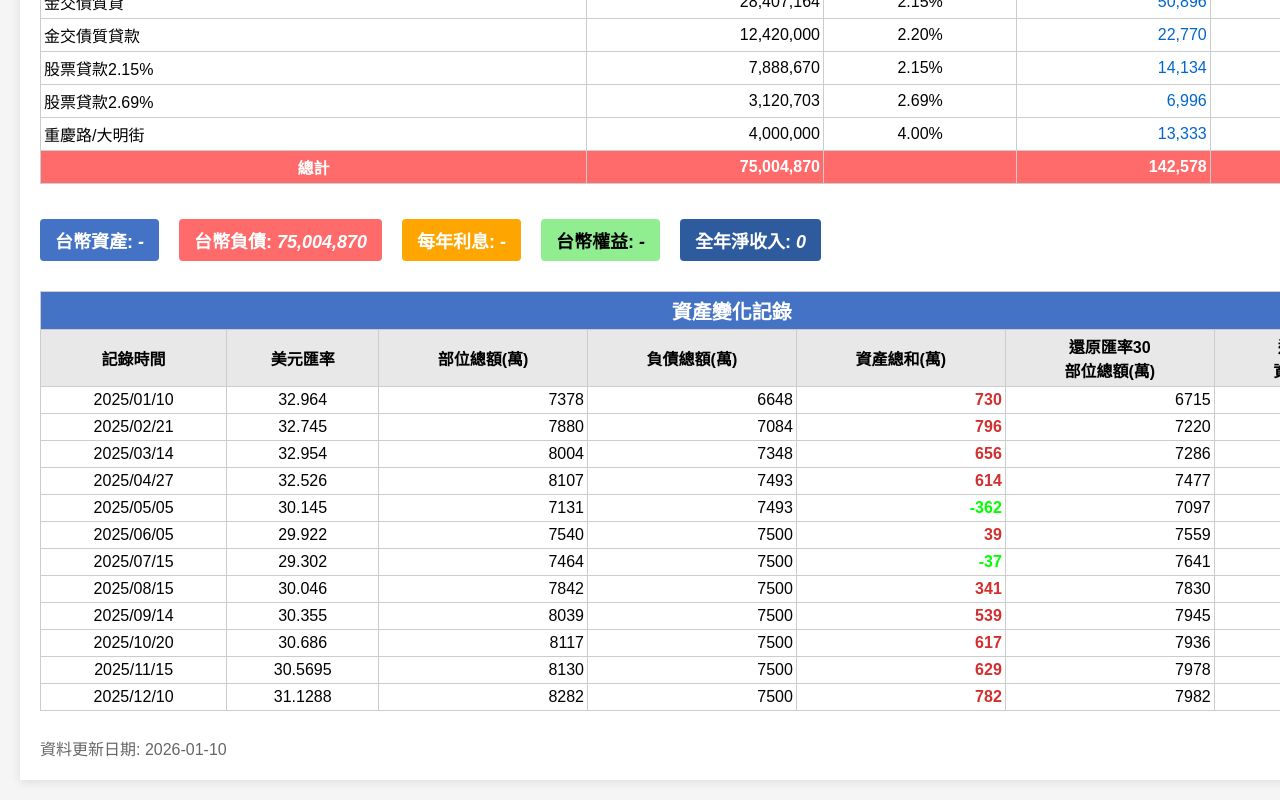
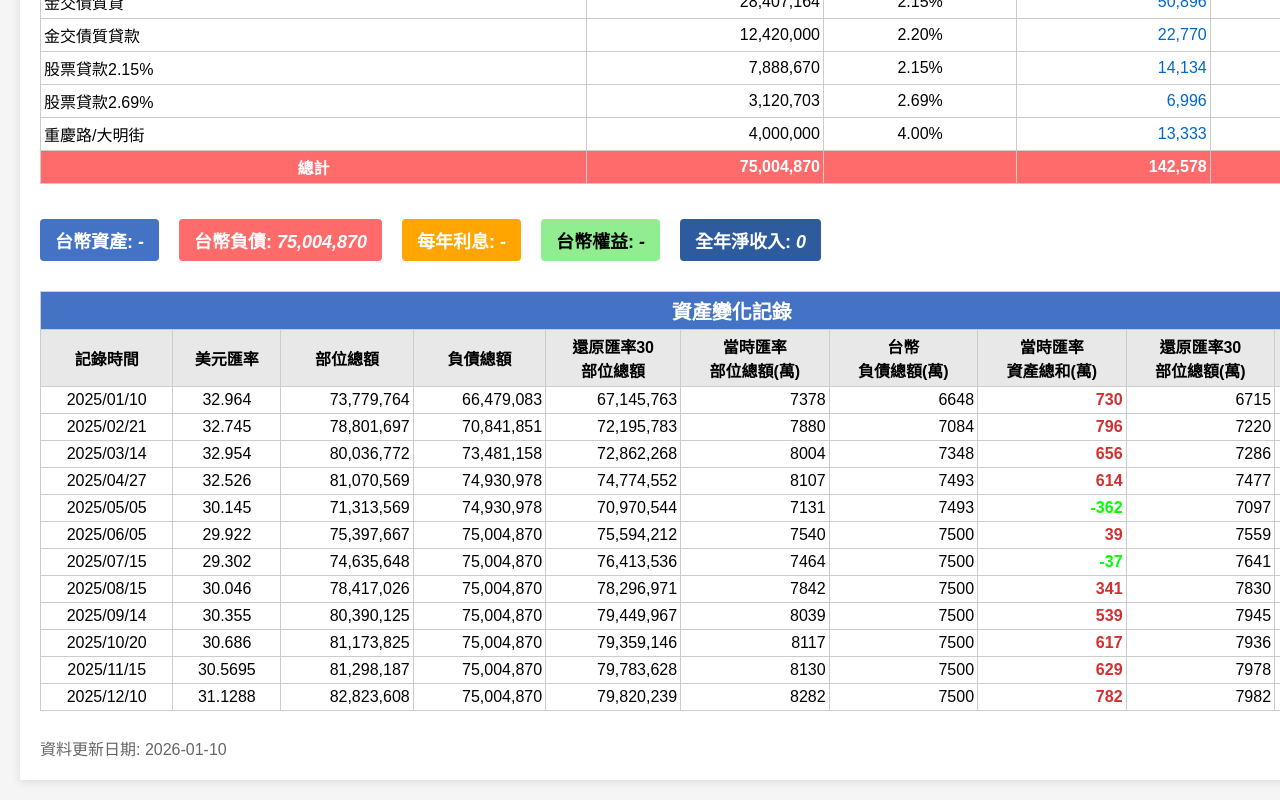
Before and after one commit to chin670202/portfolio, a Vue app: page /chin in a window 1280 px wide. Shown: the part 1616-2416 px from the top of the page. Built offline with nearby package versions, Linux system fonts and the light colour scheme; no server answers.

Commit message:
資產變化記錄表格顯示完整 10 個欄位
新增「還原匯率30部位總額」欄位，補齊與 Excel 原始檔案一致的所有欄位

Co-Authored-By: Claude Opus 4.5 <noreply@anthropic.com>

```diff
--- a/public/data/chin.json
+++ b/public/data/chin.json
@@ -287,6 +287,7 @@
       "美元匯率": 32.964,
       "部位總額": 73779764,
       "負債總額": 66479083,
+      "還原匯率30部位總額": 67145763,
       "當時匯率部位總額萬": "7378",
       "台幣負債總額萬": "6648",
       "當時匯率資產總和萬": "730",
@@ -298,6 +299,7 @@
       "美元匯率": 32.745,
       "部位總額": 78801697,
       "負債總額": 70841851,
+      "還原匯率30部位總額": 72195783,
       "當時匯率部位總額萬": "7880",
       "台幣負債總額萬": "7084",
       "當時匯率資產總和萬": "796",
@@ -309,6 +311,7 @@
       "美元匯率": 32.954,
       "部位總額": 80036772,
       "負債總額": 73481158,
+      "還原匯率30部位總額": 72862268,
       "當時匯率部位總額萬": "8004",
       "台幣負債總額萬": "7348",
       "當時匯率資產總和萬": "656",
@@ -320,6 +323,7 @@
       "美元匯率": 32.526,
       "部位總額": 81070569,
       "負債總額": 74930978,
+      "還原匯率30部位總額": 74774552,
       "當時匯率部位總額萬": "8107",
       "台幣負債總額萬": "7493",
       "當時匯率資產總和萬": "614",
@@ -331,6 +335,7 @@
       "美元匯率": 30.145,
       "部位總額": 71313569,
       "負債總額": 74930978,
+      "還原匯率30部位總額": 70970544,
       "當時匯率部位總額萬": "7131",
       "台幣負債總額萬": "7493",
       "當時匯率資產總和萬": "-362",
@@ -342,6 +347,7 @@
       "美元匯率": 29.922,
       "部位總額": 75397667,
       "負債總額": 75004870,
+      "還原匯率30部位總額": 75594212,
       "當時匯率部位總額萬": "7540",
       "台幣負債總額萬": "7500",
       "當時匯率資產總和萬": "39",
@@ -353,6 +359,7 @@
       "美元匯率": 29.302,
       "部位總額": 74635648,
       "負債總額": 75004870,
+      "還原匯率30部位總額": 76413536,
       "當時匯率部位總額萬": "7464",
       "台幣負債總額萬": "7500",
       "當時匯率資產總和萬": "-37",
@@ -364,6 +371,7 @@
       "美元匯率": 30.046,
       "部位總額": 78417026,
       "負債總額": 75004870,
+      "還原匯率30部位總額": 78296971,
       "當時匯率部位總額萬": "7842",
       "台幣負債總額萬": "7500",
       "當時匯率資產總和萬": "341",
@@ -375,6 +383,7 @@
       "美元匯率": 30.355,
       "部位總額": 80390125,
       "負債總額": 75004870,
+      "還原匯率30部位總額": 79449967,
       "當時匯率部位總額萬": "8039",
       "台幣負債總額萬": "7500",
       "當時匯率資產總和萬": "539",
@@ -386,6 +395,7 @@
       "美元匯率": 30.686,
       "部位總額": 81173825,
       "負債總額": 75004870,
+      "還原匯率30部位總額": 79359146,
       "當時匯率部位總額萬": "8117",
       "台幣負債總額萬": "7500",
       "當時匯率資產總和萬": "617",
@@ -397,6 +407,7 @@
       "美元匯率": 30.5695,
       "部位總額": 81298187,
       "負債總額": 75004870,
+      "還原匯率30部位總額": 79783628,
       "當時匯率部位總額萬": "8130",
       "台幣負債總額萬": "7500",
       "當時匯率資產總和萬": "629",
@@ -408,6 +419,7 @@
       "美元匯率": 31.1288,
       "部位總額": 82823608,
       "負債總額": 75004870,
+      "還原匯率30部位總額": 79820239,
       "當時匯率部位總額萬": "8282",
       "台幣負債總額萬": "7500",
       "當時匯率資產總和萬": "782",
--- a/src/components/AssetHistoryTable.vue
+++ b/src/components/AssetHistoryTable.vue
@@ -1,5 +1,6 @@
 <script setup>
 import { defineProps } from 'vue'
+import { formatNumber } from '../utils/format'
 
 const props = defineProps({
   records: {
@@ -13,14 +14,17 @@ const props = defineProps({
   <table v-if="records && records.length > 0">
     <thead>
       <tr class="section-header">
-        <th colspan="9">資產變化記錄</th>
+        <th colspan="10">資產變化記錄</th>
       </tr>
       <tr>
         <th>記錄時間</th>
         <th>美元匯率</th>
-        <th>部位總額(萬)</th>
-        <th>負債總額(萬)</th>
-        <th>資產總和(萬)</th>
+        <th>部位總額</th>
+        <th>負債總額</th>
+        <th>還原匯率30<br/>部位總額</th>
+        <th>當時匯率<br/>部位總額(萬)</th>
+        <th>台幣<br/>負債總額(萬)</th>
+        <th>當時匯率<br/>資產總和(萬)</th>
         <th>還原匯率30<br/>部位總額(萬)</th>
         <th>還原匯率30<br/>資產總額(萬)</th>
       </tr>
@@ -29,6 +33,9 @@ const props = defineProps({
       <tr v-for="(record, index) in records" :key="index">
         <td>{{ record.記錄時間 }}</td>
         <td>{{ record.美元匯率 }}</td>
+        <td class="text-right">{{ formatNumber(record.部位總額) }}</td>
+        <td class="text-right">{{ formatNumber(record.負債總額) }}</td>
+        <td class="text-right">{{ formatNumber(record.還原匯率30部位總額) }}</td>
         <td class="text-right">{{ record.當時匯率部位總額萬 }}</td>
         <td class="text-right">{{ record.台幣負債總額萬 }}</td>
         <td class="text-right" :class="{ 'positive': parseFloat(record.當時匯率資產總和萬) > 0, 'negative': parseFloat(record.當時匯率資產總和萬) < 0 }">
```
